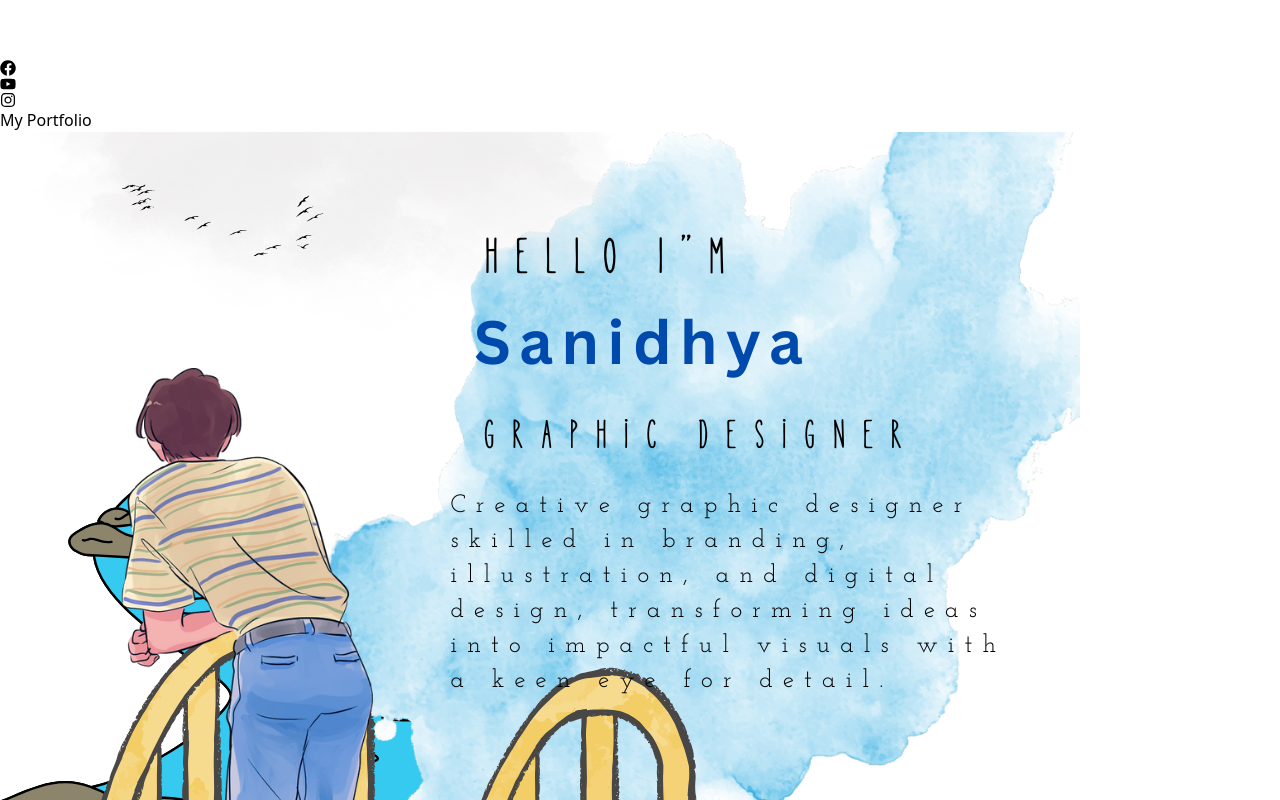
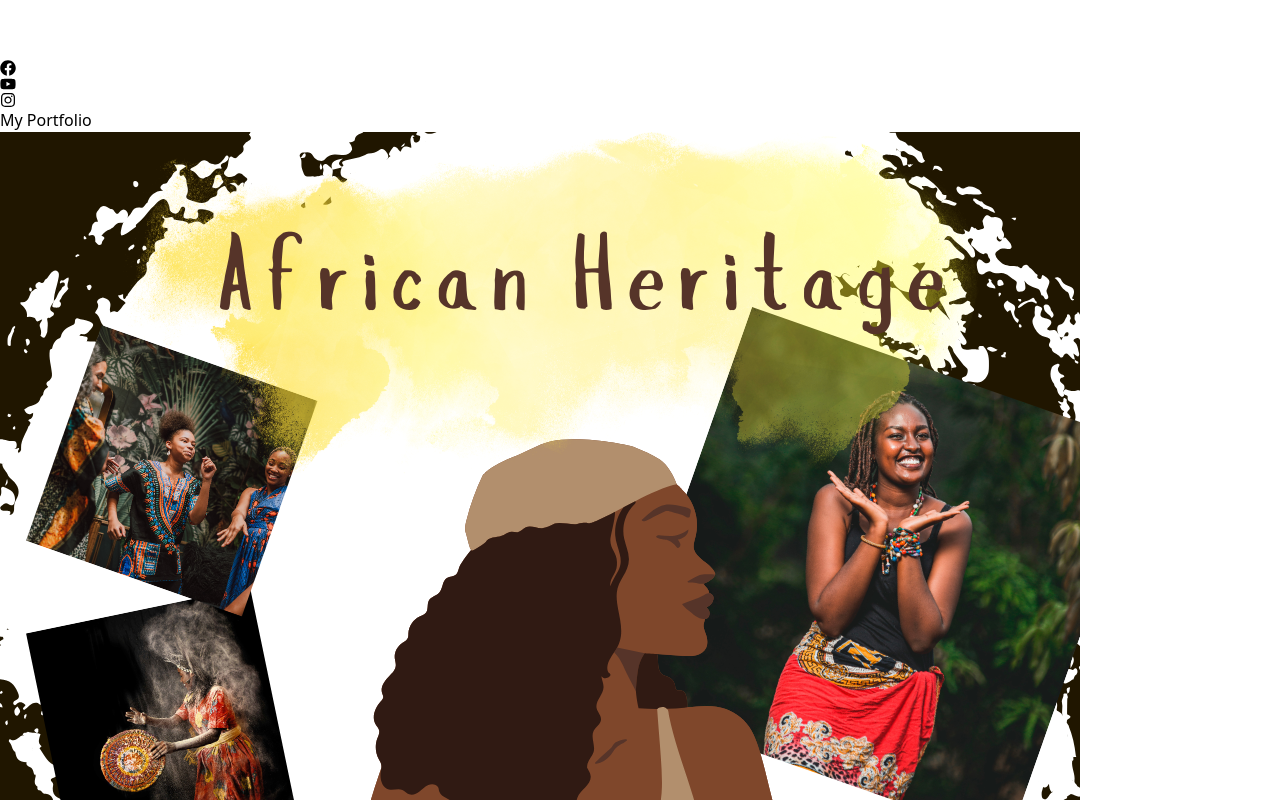
Before and after one commit to Sanidhyatamang/Design-Portfolio, a React (Vite) app: page /portfolio in a window 1280 px wide. Shown: the part 440-1240 px from the top of the page. Built offline with nearby package versions, Linux system fonts and the light colour scheme.

Commit message:
Updated African heritage design and related assets

```diff
--- a/src/components/Portfolio.jsx
+++ b/src/components/Portfolio.jsx
@@ -1,6 +1,7 @@
 import React, { useState } from 'react';
 
 const designs = [
+  { id: 18, title: 'Radiance of African Elegance', image: '/images/design18.png' },
   { id: 17, title: 'Introducing Creativity Through Design', image: '/images/design17.png' },
   { id: 16, title: 'Tales from the Hidden Realm', image: '/images/design16.png' },
   { id: 15, title: 'Captivating & Modern Landing Page UI', image: '/images/design15.png' },
```
Also changed, not shown: public/images/design18.png (added).
